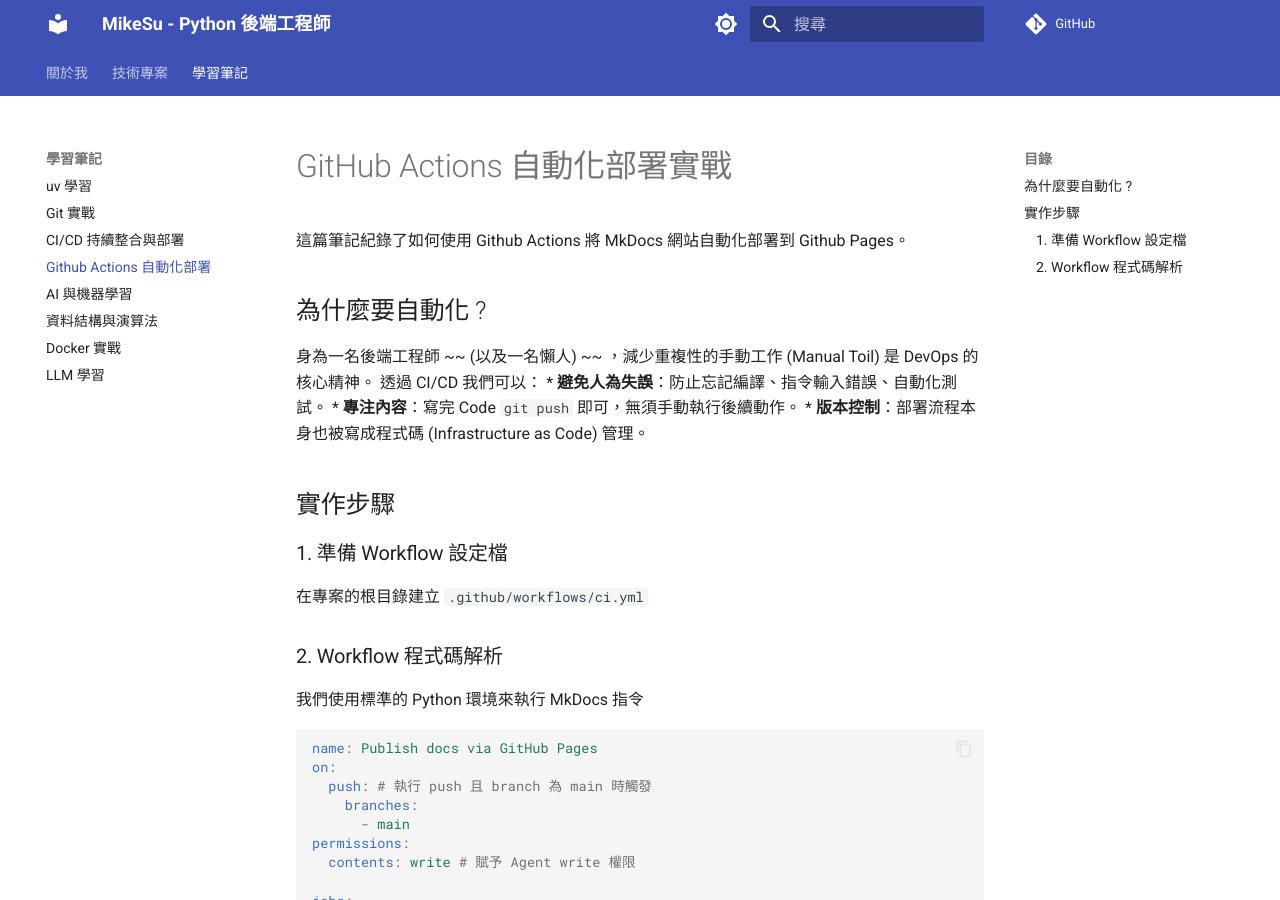
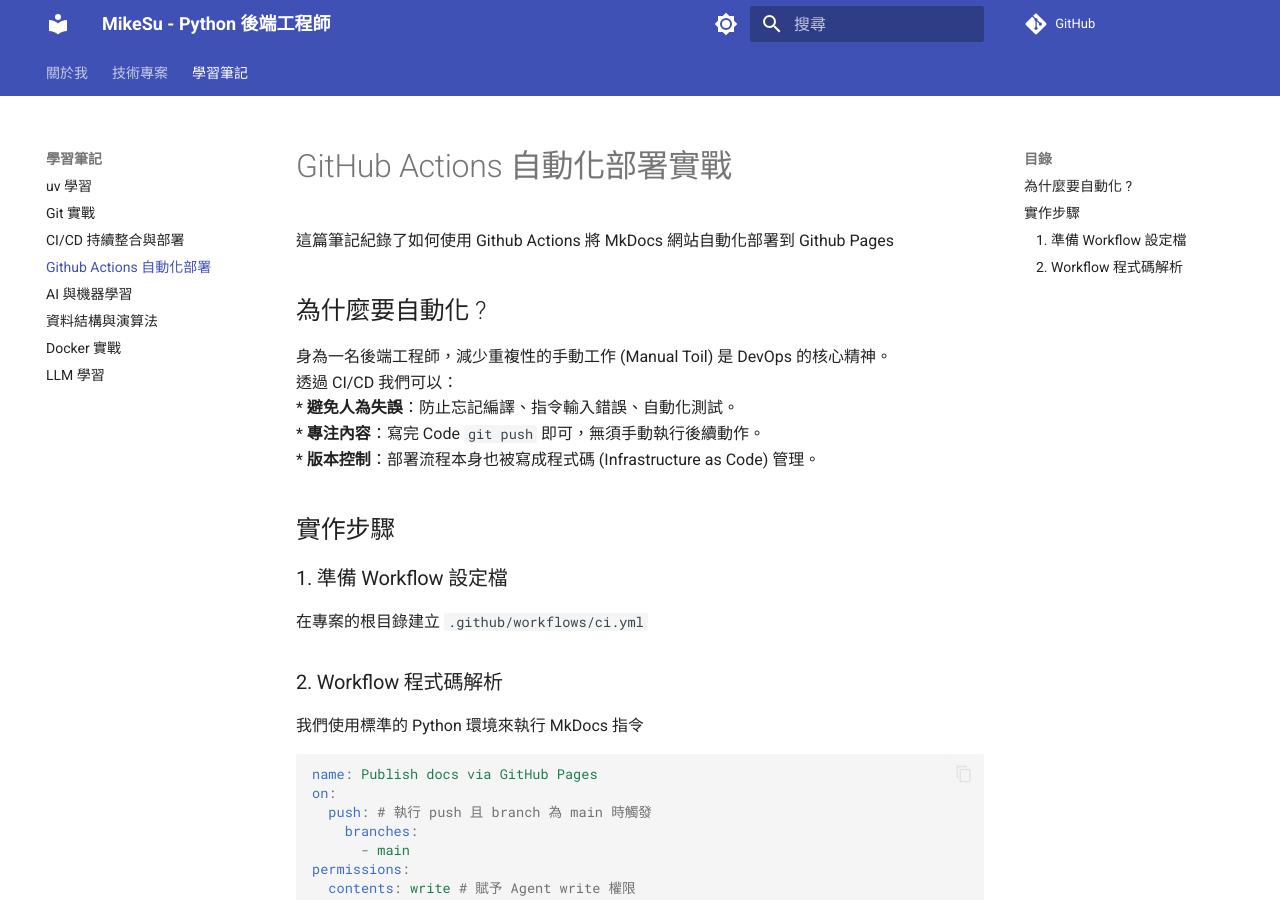
Before and after one commit to Cost0903/Cost0903.github.io, an MkDocs documentation site: the page built from docs/notes/github_action.md, in a window 1280 px wide and 900 px high. Built offline with MkDocs 1.6.1 and Material for MkDocs 9.7.7, drawn with Linux system fonts in a browser that asks for light colours; comment, search, counter and statistics services are not loaded.

Commit message:
Add br tag

```diff
--- a/docs/notes/github_action.md
+++ b/docs/notes/github_action.md
@@ -1,13 +1,13 @@
 # GitHub Actions 自動化部署實戰
 
-這篇筆記紀錄了如何使用 Github Actions 將 MkDocs 網站自動化部署到 Github Pages。
+這篇筆記紀錄了如何使用 Github Actions 將 MkDocs 網站自動化部署到 Github Pages
 
 ## 為什麼要自動化 ?
-身為一名後端工程師 ~~ (以及一名懶人) ~~ ，減少重複性的手動工作 (Manual Toil) 是 DevOps 的核心精神。
-透過 CI/CD 我們可以：
-* **避免人為失誤**：防止忘記編譯、指令輸入錯誤、自動化測試。
-* **專注內容**：寫完 Code `git push` 即可，無須手動執行後續動作。
-* **版本控制**：部署流程本身也被寫成程式碼 (Infrastructure as Code) 管理。
+身為一名後端工程師，減少重複性的手動工作 (Manual Toil) 是 DevOps 的核心精神。<br>
+透過 CI/CD 我們可以：<br>
+* **避免人為失誤**：防止忘記編譯、指令輸入錯誤、自動化測試。<br>
+* **專注內容**：寫完 Code `git push` 即可，無須手動執行後續動作。<br>
+* **版本控制**：部署流程本身也被寫成程式碼 (Infrastructure as Code) 管理。<br>
 
 ## 實作步驟
 
```
Also changed, not shown: docs/notes/git.md (+1 -1 lines), docs/notes/uv.md (+1 -1 lines), 1 other file.
